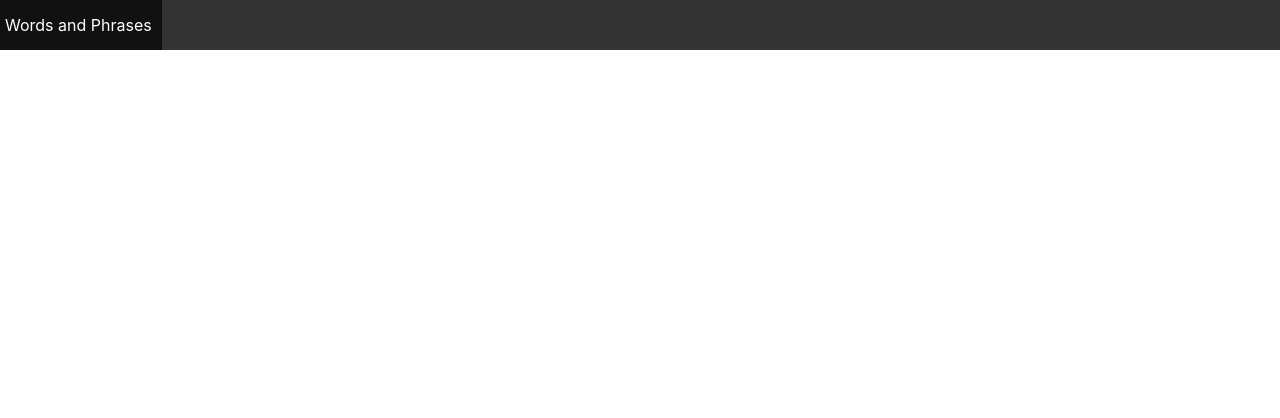
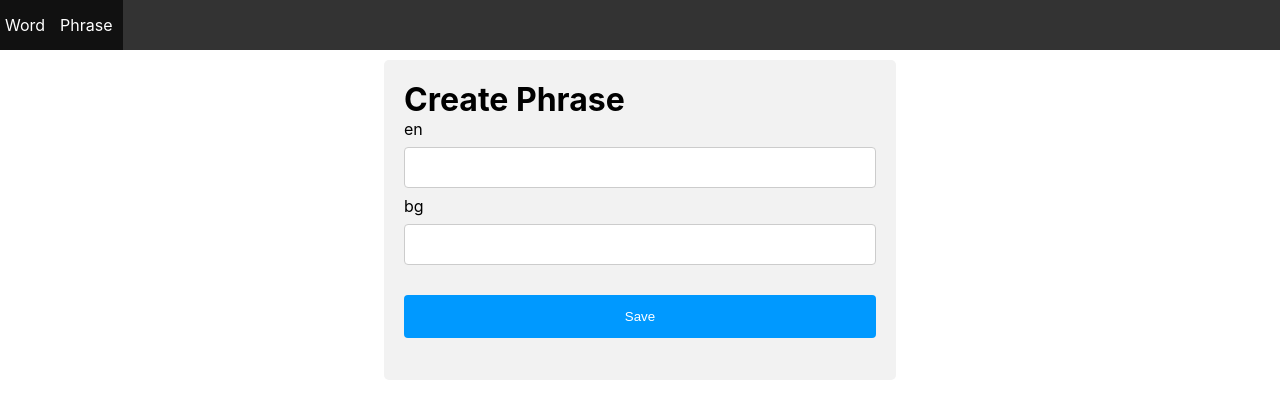
Before and after one commit to b0rizzz/reactiven, a React (Create React App) app: page /create-phrase in a window 1280 px wide. Shown: the top 418 px of the page. Built offline with nearby package versions, Linux system fonts and the light colour scheme; sample sign-in values are in the browser's storage; what flux would draw is missing.

Commit message:
create phrase

```diff
--- a/src/actions/WordActions.js
+++ b/src/actions/WordActions.js
@@ -3,20 +3,22 @@ import dispatcher from '../dispatcher';
 const WordActions = {
     types: {
         CREATE_WORD: 'CREATE_WORD',
-        //~ LOGIN_USER: 'LOGIN_USER'
+        CREATE_PHRASE: 'CREATE_PHRASE',
     },
+
     createWord(word) {
         dispatcher.dispatch({
             type: this.types.CREATE_WORD,
             word
         })
     },
-    //~ login(user) {
-        //~ dispatcher.dispatch({
-            //~ type: this.types.LOGIN_USER,
-            //~ user
-        //~ })
-    //~ }
+
+    createPhrase(phrase) {
+        dispatcher.dispatch({
+            type: this.types.CREATE_PHRASE,
+            phrase
+        })
+    },
 };
 
 export default WordActions;
--- /dev/null
+++ b/src/components/CreatePhrase.js
@@ -0,0 +1,111 @@
+import React, { Component } from 'react';
+import CreatePhraseForm from './CreatePhraseForm';
+import wordActions from '../actions/WordActions';
+import wordStore from '../stores/WordStore';
+import Auth from './users/Auth';
+import { Alert } from './common/Alert';
+//~ import './CreateWord.css';
+
+class CreatePhrase extends Component {
+    constructor(props) {
+        super(props);
+
+        this.state = {
+            //TODO this should be: formData
+            phrase: {
+                en: '',
+                bg: '',
+                _token: '',
+                email: ''
+            },
+            display: 'hidden',
+            message: 'The phrase was successfully created.',
+            alertType: 'success'
+        };
+
+        this.handleCreate = this.handleCreate.bind(this);
+
+        wordStore.on(
+            wordStore.eventTypes.PHRASE_CREATED,
+            this.handleCreate
+        );
+    }
+
+    componentWillUnmount() {
+        wordStore.removeListener(
+            wordStore.eventTypes.PHRASE_CREATED,
+            this.handleCreate
+        );
+    }
+
+    handleChange(event) {
+        const target = event.target;
+        const field = target.name;
+        const value = target.value;
+        const {phrase} = this.state;
+        phrase[field] = value;
+
+        this.setState({ phrase });
+    }
+
+    handleForm(event) {
+        event.preventDefault();
+
+        wordActions.createPhrase(this.state.phrase);
+    }
+
+    handleCreate(data) {
+        if (!data.error) {
+            let {phrase} = this.state;
+            phrase['en'] = '';
+            phrase['bg'] = '';
+
+            this.setState({
+                display: '',
+                alertType: 'success',
+                message: 'The phrase was successfully created.',
+                phrase
+            });
+        } else if (data.error) {
+            this.setState({
+                display: '',
+                alertType: 'danger',
+                message: data.errors[0]['message']
+            });
+        }
+    }
+
+    handleCloseAlert(event) {
+        this.setState({display: 'hidden'});
+    }
+
+    render() {
+
+        let {message, alertType} = this.state;
+
+        return (
+            <div className="container">
+                <div id="createWordForm">
+                    <h1>Create Phrase</h1>
+                    <Alert type={alertType} display={this.state.display} text={message} closeAlert={this.handleCloseAlert.bind(this)} />
+                    <CreatePhraseForm
+                        phrase={this.state.phrase}
+                        onChange={this.handleChange.bind(this)}
+                        onSave={this.handleForm.bind(this)} />
+                </div>
+            </div>)
+    }
+
+    componentDidMount() {
+        if( !Auth.isUserAuthenticated() ) {
+            this.props.history.push('/login');
+        } else {
+            let {phrase} = this.state;
+            phrase._token = Auth.getToken();
+            phrase.email = Auth.getEmail();
+            this.setState({ phrase });
+        }
+    }
+}
+
+export default CreatePhrase;
--- /dev/null
+++ b/src/components/CreatePhraseForm.js
@@ -0,0 +1,14 @@
+import React from 'react';
+import Input from './forms/Input';
+
+const CreatePhraseForm = (props) => (
+    <form>
+        <Input type='text' name='en' value={props.phrase.en} onChange={props.onChange} />
+        <br />
+        <Input type='text' name='bg' value={props.phrase.bg} onChange={props.onChange} />
+        <br/>
+        <input type='submit' value="Save" onClick={props.onSave} />
+    </form>
+);
+
+export default CreatePhraseForm;
--- a/src/components/CreateWord.css
+++ b/src/components/CreateWord.css
@@ -25,7 +25,6 @@ input[type=submit]:hover {
 
 #createWordForm {
     width: 40%;
-    height: 370px;
     margin: 60px auto;
     border-radius: 5px;
     background-color: #f2f2f2;
--- a/src/components/CreateWordForm.js
+++ b/src/components/CreateWordForm.js
@@ -1,30 +1,13 @@
 import React from 'react';
+import Input from './forms/Input';
 
 const CreateWordForm = (props) => (
     <form>
-        <label htmlFor='en'>en</label>
-        <input
-            type='text'
-            name='en'
-            value={props.word.en}
-            onChange={props.onChange}
-        />
+        <Input type='text' name='en' value={props.word.en} onChange={props.onChange} />
         <br />
-        <label htmlFor='transcription'>transcription</label>
-        <input
-            type='text'
-            name='transcription'
-            value={props.word.transcription}
-            onChange={props.onChange}
-        />
+        <Input type='text' name='transcription' value={props.word.transcription} onChange={props.onChange} />
         <br />
-        <label htmlFor='bg'>bg</label>
-        <input
-            type='text'
-            name='bg'
-            value={props.word.bg}
-            onChange={props.onChange}
-        />
+        <Input type='text' name='bg' value={props.word.bg} onChange={props.onChange} />
         <br/>
         <input type='submit' value="Save" onClick={props.onSave} />
     </form>
--- a/src/components/common/Navbar.css
+++ b/src/components/common/Navbar.css
@@ -19,6 +19,7 @@
     background-color: #111;
 }
 
+/*
 @media only screen and (max-width: 768px) {
     .header {
         padding: 0;
@@ -26,4 +27,4 @@
     .header > a {
         display: block;
     }
-}
+}*/
--- a/src/components/common/Navbar.js
+++ b/src/components/common/Navbar.js
@@ -1,26 +1,23 @@
 import React, { Component } from 'react';
-import { Link } from 'react-router-dom';
+import { NavLink } from 'react-router-dom';
 import './Navbar.css';
 
 class Navbar extends Component {
-
-    handleClick = event => {
-        if (/\/lessons/.test(window.location.href)) {
-            event.preventDefault();
-            document.body.scrollTop = document.documentElement.scrollTop = 0;
-        }
-    };
 
     render() {
 
         return (
             <div className="header">
-                <Link
-                    className="active"
-                    to="/"
-                    onClick={this.handleClick}>
-                    Words and Phrases
-                </Link>
+                <NavLink
+                    activeClassName="active"
+                    to="/create-word">
+                    Word
+                </NavLink>
+                <NavLink
+                    activeClassName="active"
+                    to="/create-phrase">
+                    Phrase
+                </NavLink>
             </div>
         );
     }
--- a/src/components/common/Routes.js
+++ b/src/components/common/Routes.js
@@ -2,10 +2,13 @@ import React from 'react';
 import { Switch, Route } from 'react-router-dom';
 import LoginPage from '../users/LoginPage';
 import CreateWord from '../CreateWord';
+import CreatePhrase from '../CreatePhrase';
 
 const Routes = () => (
     <Switch>
         <Route path='/' exact component={CreateWord} />
+        <Route path='/create-word' component={CreateWord} />
+        <Route path='/create-phrase' component={CreatePhrase} />
         <Route path='/login' component={LoginPage} />
     </Switch>
 );
--- /dev/null
+++ b/src/components/forms/Input.js
@@ -0,0 +1,15 @@
+import React from 'react';
+
+const Input  = (props) => (
+    <label htmlFor={props.name}>
+        {props.name}
+        <input
+            type={props.type}
+            name={props.name}
+            value={props.value}
+            onChange={props.onChange}
+        />
+    </label>
+);
+
+export default Input;
--- a/src/data/WordData.js
+++ b/src/data/WordData.js
@@ -16,16 +16,17 @@ class WordData {
         }).then(result => result.json());
     }
 
-    //~ static login(user) {
-        //~ return window.fetch(`${baseUrl}/login`, {
-            //~ method: 'POST',
-            //~ mode: 'cors',
-            //~ body: JSON.stringify(user),
-            //~ headers: {
-                //~ "Content-Type": "application/x-www-form-urlencoded"
-            //~ }
-        //~ }).then(result => result.json());
-    //~ }
+    static createPhrase(phrase) {
+
+        return window.fetch(`${baseUrl}/phrases/store`, {
+            method: 'POST',
+            mode: 'cors',
+            body: JSON.stringify(phrase),
+            headers: {
+                "Content-Type": "application/x-www-form-urlencoded"
+            }
+        }).then(result => result.json());
+    }
 }
 
 export default WordData;
--- a/src/stores/WordStore.js
+++ b/src/stores/WordStore.js
@@ -10,11 +10,11 @@ class WordStore extends EventEmitter {
             .then(data => this.emit(this.eventTypes.WORD_CREATED, data));
     }
 
-    //~ login(user) {
-        //~ UserData
-            //~ .login(user)
-            //~ .then(data => this.emit(this.eventTypes.USER_LOGGEDIN, data));
-    //~ }
+    createPhrase(phrase) {
+        WordData
+            .createPhrase(phrase)
+            .then(data => this.emit(this.eventTypes.PHRASE_CREATED, data));
+    }
 
     handleAction(action) {
         switch (action.type) {
@@ -22,10 +22,10 @@ class WordStore extends EventEmitter {
                 this.createWord(action.word);
                 break;
             }
-            //~ case userActions.types.LOGIN_USER: {
-                //~ this.login(action.user);
-                //~ break;
-            //~ }
+            case wordActions.types.CREATE_PHRASE: {
+                this.createPhrase(action.phrase);
+                break;
+            }
             default: break;
         }
     }
@@ -35,7 +35,7 @@ let wordStore = new WordStore();
 
 wordStore.eventTypes = {
     WORD_CREATED: 'word_created',
-    //~ USER_LOGGEDIN: 'user_loggedin'
+    PHRASE_CREATED: 'phrase_created',
 };
 
 dispatcher.register(wordStore.handleAction.bind(wordStore));
```
